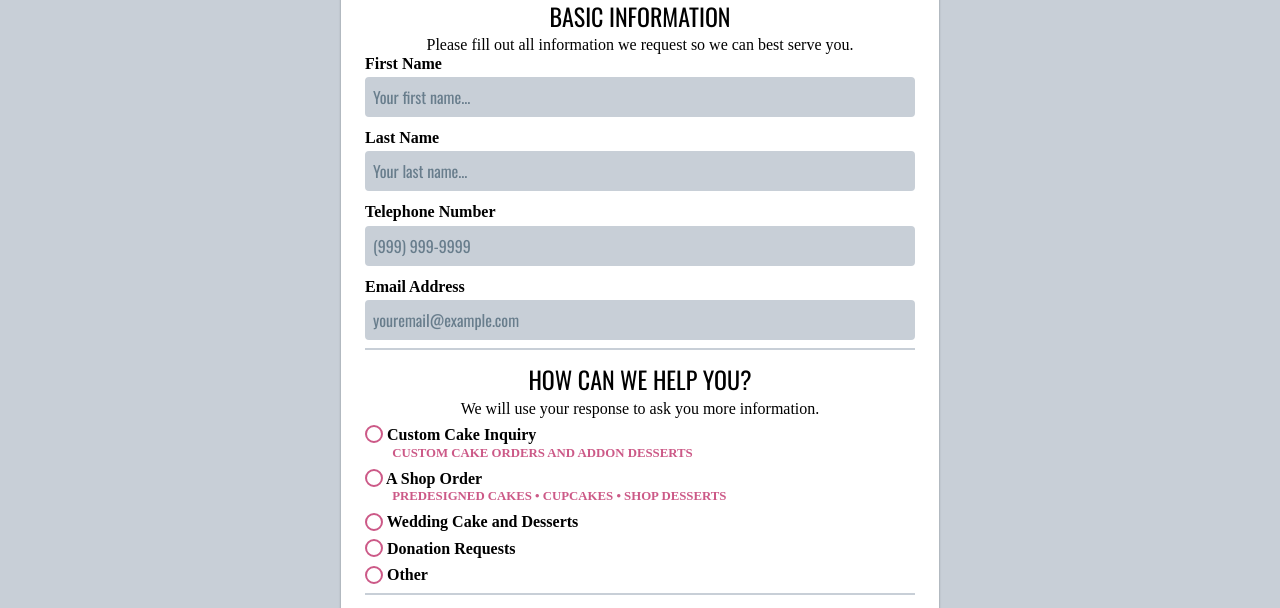
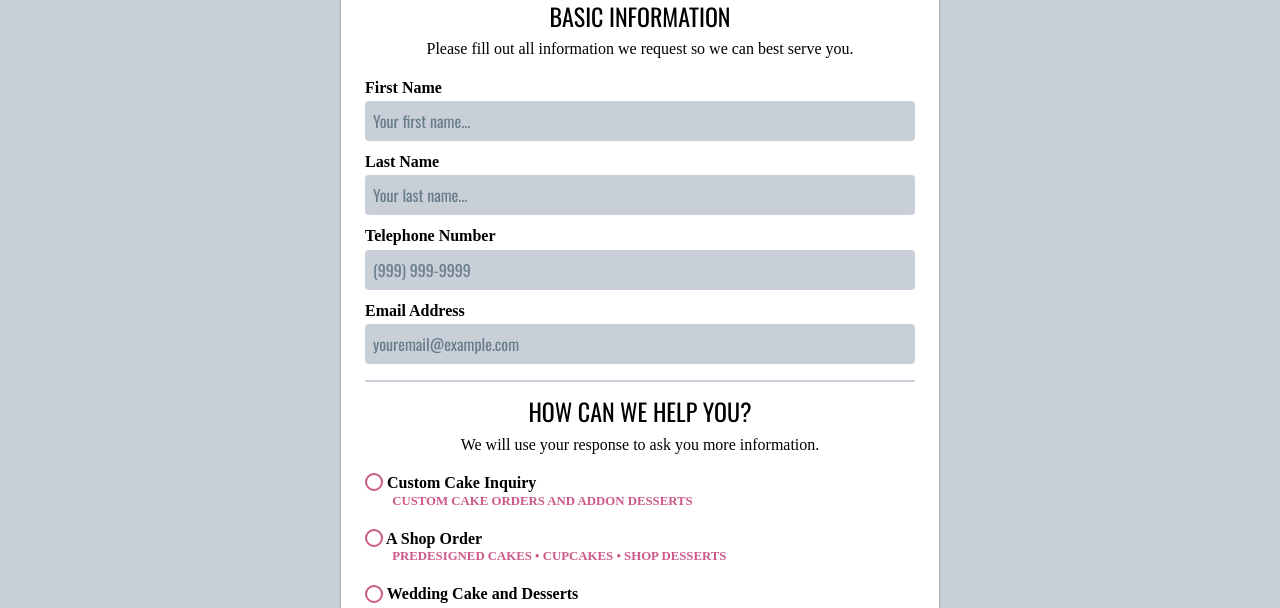
Before and after one commit to lehmannkylej/sarahs, a plain HTML site: page contact.html in a window 1280 px wide. Shown: the part 175-783 px from the top of the page. Drawn offline with nearby package versions, Linux system fonts and the light colour scheme; a web font is replaced by a local one.

Commit message:
Form spacing changes

```diff
--- a/contact.html
+++ b/contact.html
@@ -64,7 +64,7 @@ Last Edited: 4-27-2018
           placeholder="(999) 999-9999"><br />
           <label for="email">Email Address</label><br />
           <input type="email" name="email"
-          placeholder="youremail@example.com"><br />
+          placeholder="youremail@example.com">
 
         </section>
         <section class="subject">
@@ -93,7 +93,7 @@ Last Edited: 4-27-2018
           <label>
             <input type="radio" name="subject" value="wedding">
             Other
-          </label><br />
+          </label>
 
         </section>
         <section class="submit">
--- a/resources/styles/form.css
+++ b/resources/styles/form.css
@@ -38,7 +38,7 @@ form p {
   font-size: 1em; /* 14/16 */
   width: 100%;
   text-align: center;
-  margin: 0 0 0.75em;
+  padding: .25em 0 1.25em;
 
 }
 
@@ -49,8 +49,12 @@ label {
   font-weight: bold;
 }
 
-.subject label {
-  margin-top: 0.5em;
+.subject label:not(:first-of-type) {
+  margin-top: 1.25em;
+}
+
+.subject label:last-of-type {
+  margin-bottom: 0.5em;
 }
 
 label .subreason {
@@ -60,6 +64,10 @@ label .subreason {
   color: var(--pink-dk);
   font-size: .8em;
   text-transform: uppercase;
+}
+
+section {
+  padding-bottom: .5em;
 }
 
 /* TEXT INPUT STYLES */
@@ -83,6 +91,10 @@ input[type=text]:not(:last-of-type),
 input[type=tel]:not(:last-of-type),
 input[type=email]:not(:last-of-type) {
   margin-bottom: 0.75em;
+}
+
+input[type=email]:last-of-type {
+  margin-bottom: 0.5em;
 }
 
 input::placeholder {
```
